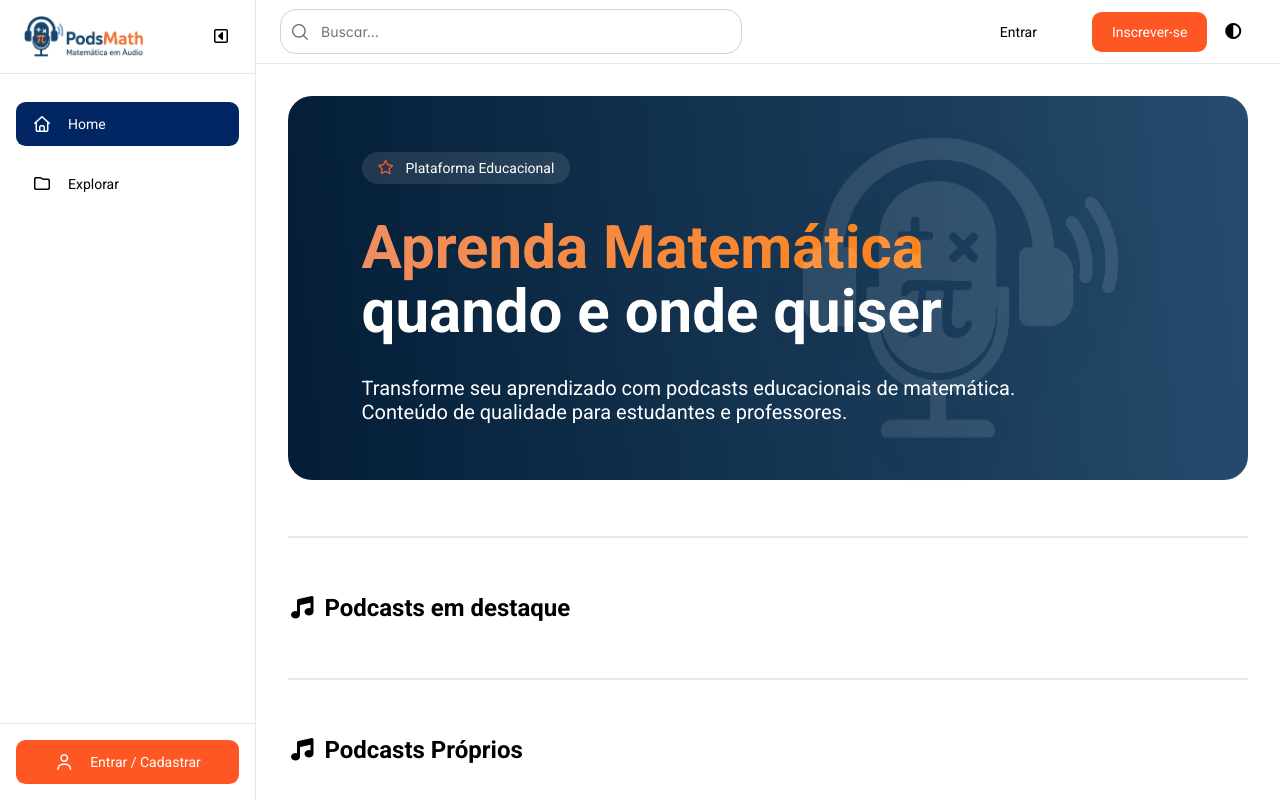
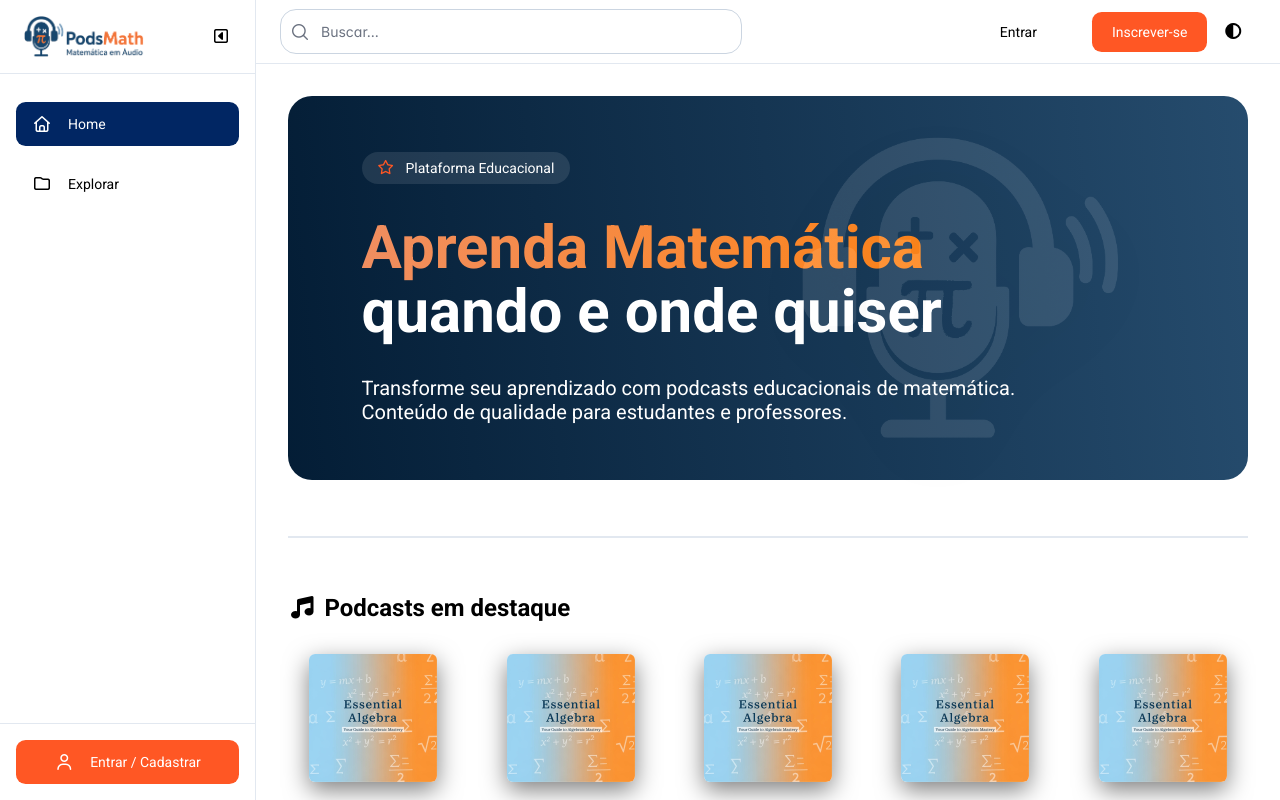
Before and after one commit to BrenoOF/PodsMath, a React (Create React App) app in the folder frontend/: page / in a window 1280 px wide. Built offline with nearby package versions, Linux system fonts and the light colour scheme.

Commit message:
Parte do Podcasts Destaque feita

```diff
--- a/frontend/src/components/home/Home.jsx
+++ b/frontend/src/components/home/Home.jsx
@@ -3,6 +3,9 @@ import React from "react";
 import Style from "./home.module.css";
 
 // Import de Componentes
+import Destaque from "./carrosseis/PodcastDestaque";
+import Novidades from "./carrosseis/Novidade";
+import Proprio from "./carrosseis/PodcastProprio";
 
 export default function TelaHome() {
     return (
@@ -33,21 +36,15 @@ export default function TelaHome() {
             {/* */}
             <hr className={Style.hrDeSeparacao} />
             {/* Podcasts em Destaque */}
-            <div>
-                <div className={Style.divTitulosDosPodcasts}>
-                    <i className="fa-solid fa-music"></i>
-                    <p>Podcasts em destaque</p>
-                </div>
-            </div>
+            <Destaque />
+            {/* */}
+            <hr className={Style.hrDeSeparacao} />
+            {/* Novidades */}
+            <Novidades />
             {/* */}
             <hr className={Style.hrDeSeparacao} />
             {/* Podcasts Proprios */}
-            <div>
-                <div className={Style.divTitulosDosPodcasts}>
-                    <i className="fa-solid fa-music"></i>
-                    <p>Podcasts Próprios</p>
-                </div>
-            </div>
+            <Proprio />
             {/* */}
             <hr className={Style.hrDeSeparacao} />
             {/* Bloco de Footer onde terá "Sobre esse Projeto" */}
@@ -71,7 +68,7 @@ export default function TelaHome() {
                         </p>
                     </div>
                     <div className={Style.btnLerMais}
-                        onClick={()=>{alert("Cliclou")}}
+                        onClick={() => { alert("Cliclou") }}
                     >
                         <p>Ler mais sobre esse projeto</p>
                     </div>
--- /dev/null
+++ b/frontend/src/components/home/carrosseis/Novidade.jsx
@@ -0,0 +1,14 @@
+import React from "react";
+
+import Style from "./carrosseis.module.css";
+
+export default function CompPodcastDestaque() {
+    return (
+        <div>
+            <div className={Style.divTitulosDosPodcasts}>
+                <i className="fa-solid fa-music"></i>
+                <p>Novidades</p>
+            </div>
+        </div>
+    );
+}
--- /dev/null
+++ b/frontend/src/components/home/carrosseis/PodcastDestaque.jsx
@@ -0,0 +1,87 @@
+import React, { useEffect, useState } from "react";
+
+import Style from "./carrosseis.module.css";
+
+export default function CompPodcastDestaque() {
+
+    const [podcastsDestaque, setPodcastsDestaque] = useState([]);
+
+    useEffect(() => {
+        const dadosSimulados = [
+            {
+                id: 1,
+                titulo: "Geometria Básica",
+                episodios: 8,
+                img: require("../../../imgs/cardExemplo.jpg")
+            },
+            {
+                id: 2,
+                titulo: "Geometria Básica",
+                episodios: 8,
+                img: require("../../../imgs/cardExemplo.jpg")
+            },
+            {
+                id: 3,
+                titulo: "Geometria Básica",
+                episodios: 8,
+                img: require("../../../imgs/cardExemplo.jpg")
+            },
+            {
+                id: 4,
+                titulo: "Geometria Básica",
+                episodios: 8,
+                img: require("../../../imgs/cardExemplo.jpg")
+            },
+            {
+                id: 5,
+                titulo: "Geometria Básica",
+                episodios: 8,
+                img: require("../../../imgs/cardExemplo.jpg")
+            },
+            {
+                id: 6,
+                titulo: "Geometria Básica",
+                episodios: 8,
+                img: require("../../../imgs/cardExemplo.jpg")
+            },
+            {
+                id: 7,
+                titulo: "Geometria Básica",
+                episodios: 8,
+                img: require("../../../imgs/cardExemplo.jpg")
+            },
+            {
+                id: 8,
+                titulo: "Geometria Básica",
+                episodios: 1,
+                img: require("../../../imgs/cardExemplo.jpg")
+            }
+        ]
+
+        setPodcastsDestaque(dadosSimulados);
+
+    }, []);
+
+    return (
+        <div>
+            <div className={Style.divTitulosDosPodcasts}>
+                <i className="fa-solid fa-music"></i>
+                <p>Podcasts em destaque</p>
+            </div>
+            <div className={Style.divCardsDestaque}>
+                {podcastsDestaque.map(index => (
+                    <div className={Style.cardsDestaque} key={index.id}>
+                        <img src={require("../../../imgs/cardExemplo.jpg")}
+                            alt={`Capa do podcast ${index.titulo}`}
+                            className={Style.imgCardDestaque} draggable="false"
+                        />
+                        <div>
+                            <h2>{index.titulo}</h2>
+                            <p>{index.episodios} {index.episodios > 1 ? "episódios" : "episódio"}</p>
+                        </div>
+                    </div>
+                ))}
+            </div>
+        </div>
+    );
+}
--- /dev/null
+++ b/frontend/src/components/home/carrosseis/PodcastProprio.jsx
@@ -0,0 +1,14 @@
+import React from "react";
+
+import Style from "./carrosseis.module.css";
+
+export default function CompPodcastDestaque() {
+    return (
+        <div>
+            <div className={Style.divTitulosDosPodcasts}>
+                <i className="fa-solid fa-music"></i>
+                <p>Podcasts Próprios</p>
+            </div>
+        </div>
+    );
+}
--- /dev/null
+++ b/frontend/src/components/home/carrosseis/carrosseis.module.css
@@ -0,0 +1,41 @@
+/* Estilo padrão para os títulos de cada 'Carrossel' */
+.divTitulosDosPodcasts {
+    display: flex;
+    align-items: center;
+    gap: 0.4rem;
+    font-size: 1.5rem;
+    font-weight: bold;
+}
+
+/* Estilos para os audios em destaque */
+.divCardsDestaque {
+    display: flex;
+    flex-direction: row;
+    justify-content: space-evenly;
+    flex-wrap: wrap;
+    gap: 3rem;
+    margin-top: 2rem;
+}
+
+.cardsDestaque {
+    display: flex;
+    flex-direction: column;
+    align-items: center;
+    gap: 1rem;
+}
+
+.cardsDestaque>div>h2 {
+    font-size: 1rem;
+}
+
+.cardsDestaque>div>p {
+    font-size: 0.875rem;
+}
+
+.imgCardDestaque {
+    width: 8rem;
+    box-shadow: 0px 8px 24px 0px #00000080;
+    border-radius: 0.375rem;
+}
+
+/* Estilos para os audios em destaque */
--- a/frontend/src/components/home/home.module.css
+++ b/frontend/src/components/home/home.module.css
@@ -59,16 +59,6 @@
     margin: 3.5rem 0rem;
     border: 0.1rem solid var(--border-color-tema);
 }
-
-.divTitulosDosPodcasts {
-    display: flex;
-    align-items: center;
-    gap: 0.4rem;
-    font-size: 1.5rem;
-    font-weight: bold;
-}
-
-/* Estilos para os audios em destaque */
 
 /* Estilos para o "Sobre esse Projeto" */
 .sobreOProjeto {
```
Also changed, not shown: frontend/src/imgs/cardExemplo.jpg (added).
